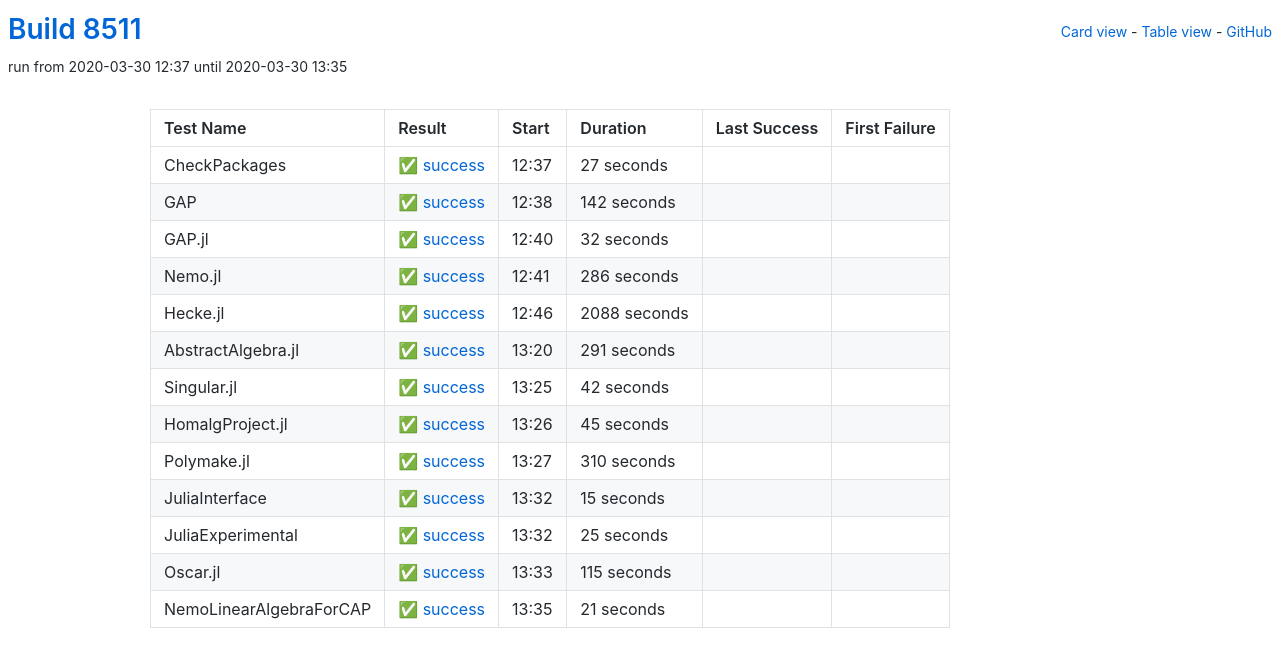
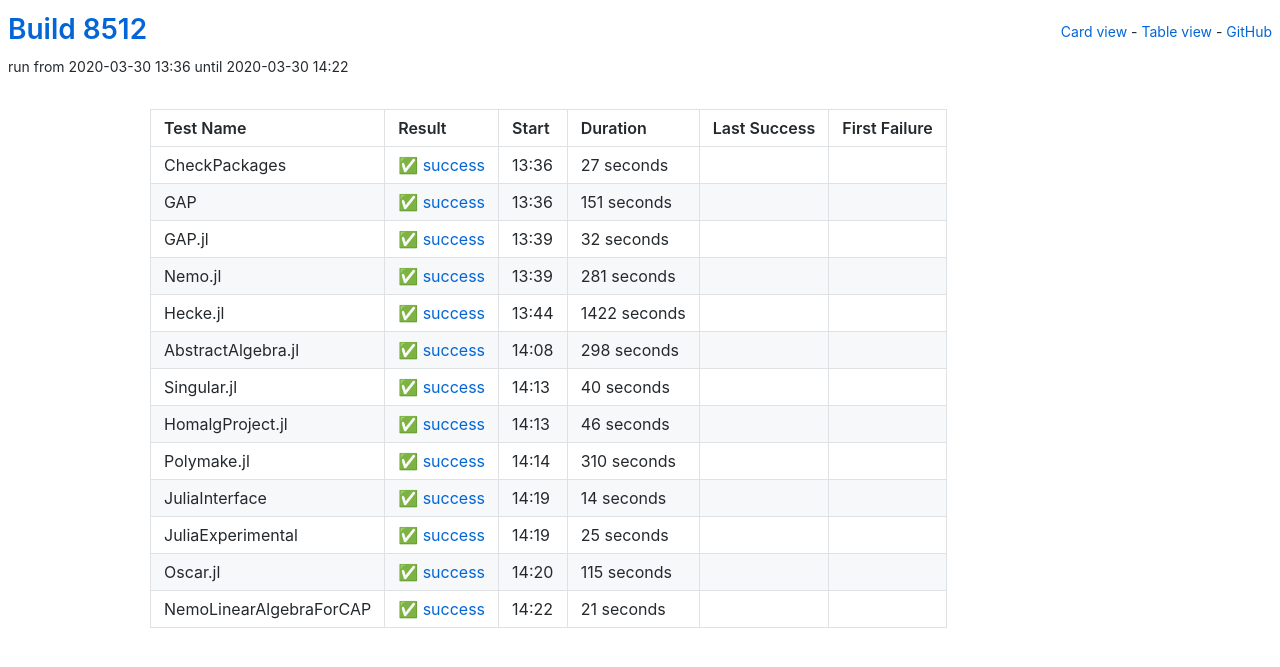
Before and after one commit to oscar-system/oscar-ci-status, a Jekyll site: the page built from table.html, in a window 1280 px wide. Shown: the top 667 px of the page. Built offline with Jekyll 4.4.1, drawn with Linux system fonts in a browser that asks for light colours.

Commit message:
Build 8512

```diff
--- a/_data/ci.yml
+++ b/_data/ci.yml
@@ -1,5 +1,5 @@
-build: 8511
-build_url: https://oscarci.mathematik.uni-kl.de/job/oscar/8511/
+build: 8512
+build_url: https://oscarci.mathematik.uni-kl.de/job/oscar/8512/
 job: oscar
 tests:
 - duration: 27
@@ -8,20 +8,20 @@
   first_failure_url: null
   last_success: false
   last_success_url: null
-  log: https://oscarci.mathematik.uni-kl.de/job/oscar/8511/artifact/logs/build-8511/CheckPackages.log
+  log: https://oscarci.mathematik.uni-kl.de/job/oscar/8512/artifact/logs/build-8512/CheckPackages.log
   name: CheckPackages
-  start: 2020-03-30 12:37
+  start: 2020-03-30 13:36
   status: success
   success: true
-- duration: 142
+- duration: 151
   exitcode: 0
   first_failure: false
   first_failure_url: null
   last_success: false
   last_success_url: null
-  log: https://oscarci.mathematik.uni-kl.de/job/oscar/8511/artifact/logs/build-8511/GAP.log
+  log: https://oscarci.mathematik.uni-kl.de/job/oscar/8512/artifact/logs/build-8512/GAP.log
   name: GAP
-  start: 2020-03-30 12:38
+  start: 2020-03-30 13:36
   status: success
   success: true
 - duration: 32
@@ -30,64 +30,64 @@
   first_failure_url: null
   last_success: false
   last_success_url: null
-  log: https://oscarci.mathematik.uni-kl.de/job/oscar/8511/artifact/logs/build-8511/GAP.jl.log
+  log: https://oscarci.mathematik.uni-kl.de/job/oscar/8512/artifact/logs/build-8512/GAP.jl.log
   name: GAP.jl
-  start: 2020-03-30 12:40
+  start: 2020-03-30 13:39
   status: success
   success: true
-- duration: 286
+- duration: 281
   exitcode: 0
   first_failure: false
   first_failure_url: null
   last_success: false
   last_success_url: null
-  log: https://oscarci.mathematik.uni-kl.de/job/oscar/8511/artifact/logs/build-8511/Nemo.jl.log
+  log: https://oscarci.mathematik.uni-kl.de/job/oscar/8512/artifact/logs/build-8512/Nemo.jl.log
   name: Nemo.jl
-  start: 2020-03-30 12:41
+  start: 2020-03-30 13:39
   status: success
   success: true
-- duration: 2088
+- duration: 1422
   exitcode: 0
   first_failure: false
   first_failure_url: null
   last_success: false
   last_success_url: null
-  log: https://oscarci.mathematik.uni-kl.de/job/oscar/8511/artifact/logs/build-8511/Hecke.jl.log
+  log: https://oscarci.mathematik.uni-kl.de/job/oscar/8512/artifact/logs/build-8512/Hecke.jl.log
   name: Hecke.jl
-  start: 2020-03-30 12:46
+  start: 2020-03-30 13:44
   status: success
   success: true
-- duration: 291
+- duration: 298
   exitcode: 0
   first_failure: false
   first_failure_url: null
   last_success: false
   last_success_url: null
-  log: https://oscarci.mathematik.uni-kl.de/job/oscar/8511/artifact/logs/build-8511/AbstractAlgebra.jl.log
+  log: https://oscarci.mathematik.uni-kl.de/job/oscar/8512/artifact/logs/build-8512/AbstractAlgebra.jl.log
   name: AbstractAlgebra.jl
-  start: 2020-03-30 13:20
+  start: 2020-03-30 14:08
   status: success
   success: true
-- duration: 42
+- duration: 40
   exitcode: 0
   first_failure: false
   first_failure_url: null
   last_success: false
   last_success_url: null
-  log: https://oscarci.mathematik.uni-kl.de/job/oscar/8511/artifact/logs/build-8511/Singular.jl.log
+  log: https://oscarci.mathematik.uni-kl.de/job/oscar/8512/artifact/logs/build-8512/Singular.jl.log
   name: Singular.jl
-  start: 2020-03-30 13:25
+  start: 2020-03-30 14:13
   status: success
   success: true
-- duration: 45
+- duration: 46
   exitcode: 0
   first_failure: false
   first_failure_url: null
   last_success: false
   last_success_url: null
-  log: https://oscarci.mathematik.uni-kl.de/job/oscar/8511/artifact/logs/build-8511/HomalgProject.jl.log
+  log: https://oscarci.mathematik.uni-kl.de/job/oscar/8512/artifact/logs/build-8512/HomalgProject.jl.log
   name: HomalgProject.jl
-  start: 2020-03-30 13:26
+  start: 2020-03-30 14:13
   status: success
   success: true
 - duration: 310
@@ -96,20 +96,20 @@
   first_failure_url: null
   last_success: false
   last_success_url: null
-  log: https://oscarci.mathematik.uni-kl.de/job/oscar/8511/artifact/logs/build-8511/Polymake.jl.log
+  log: https://oscarci.mathematik.uni-kl.de/job/oscar/8512/artifact/logs/build-8512/Polymake.jl.log
   name: Polymake.jl
-  start: 2020-03-30 13:27
+  start: 2020-03-30 14:14
   status: success
   success: true
-- duration: 15
+- duration: 14
   exitcode: 0
   first_failure: false
   first_failure_url: null
   last_success: false
   last_success_url: null
-  log: https://oscarci.mathematik.uni-kl.de/job/oscar/8511/artifact/logs/build-8511/JuliaInterface.log
+  log: https://oscarci.mathematik.uni-kl.de/job/oscar/8512/artifact/logs/build-8512/JuliaInterface.log
   name: JuliaInterface
-  start: 2020-03-30 13:32
+  start: 2020-03-30 14:19
   status: success
   success: true
 - duration: 25
@@ -118,9 +118,9 @@
   first_failure_url: null
   last_success: false
   last_success_url: null
-  log: https://oscarci.mathematik.uni-kl.de/job/oscar/8511/artifact/logs/build-8511/JuliaExperimental.log
+  log: https://oscarci.mathematik.uni-kl.de/job/oscar/8512/artifact/logs/build-8512/JuliaExperimental.log
   name: JuliaExperimental
-  start: 2020-03-30 13:32
+  start: 2020-03-30 14:19
   status: success
   success: true
 - duration: 115
@@ -129,9 +129,9 @@
   first_failure_url: null
   last_success: false
   last_success_url: null
-  log: https://oscarci.mathematik.uni-kl.de/job/oscar/8511/artifact/logs/build-8511/Oscar.jl.log
+  log: https://oscarci.mathematik.uni-kl.de/job/oscar/8512/artifact/logs/build-8512/Oscar.jl.log
   name: Oscar.jl
-  start: 2020-03-30 13:33
+  start: 2020-03-30 14:20
   status: success
   success: true
 - duration: 21
@@ -140,8 +140,8 @@
   first_failure_url: null
   last_success: false
   last_success_url: null
-  log: https://oscarci.mathematik.uni-kl.de/job/oscar/8511/artifact/logs/build-8511/NemoLinearAlgebraForCAP.log
+  log: https://oscarci.mathematik.uni-kl.de/job/oscar/8512/artifact/logs/build-8512/NemoLinearAlgebraForCAP.log
   name: NemoLinearAlgebraForCAP
-  start: 2020-03-30 13:35
+  start: 2020-03-30 14:22
   status: success
   success: true
```
Also changed, not shown: README.md.
